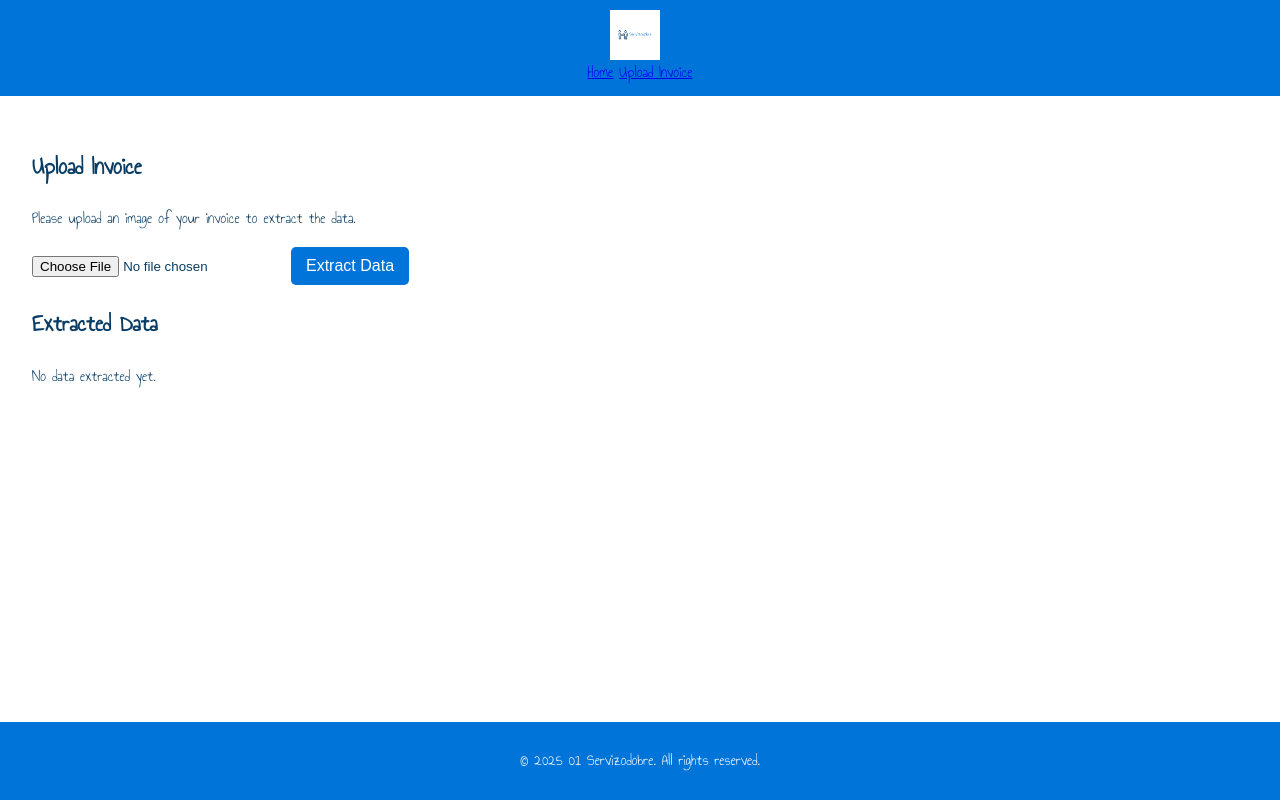
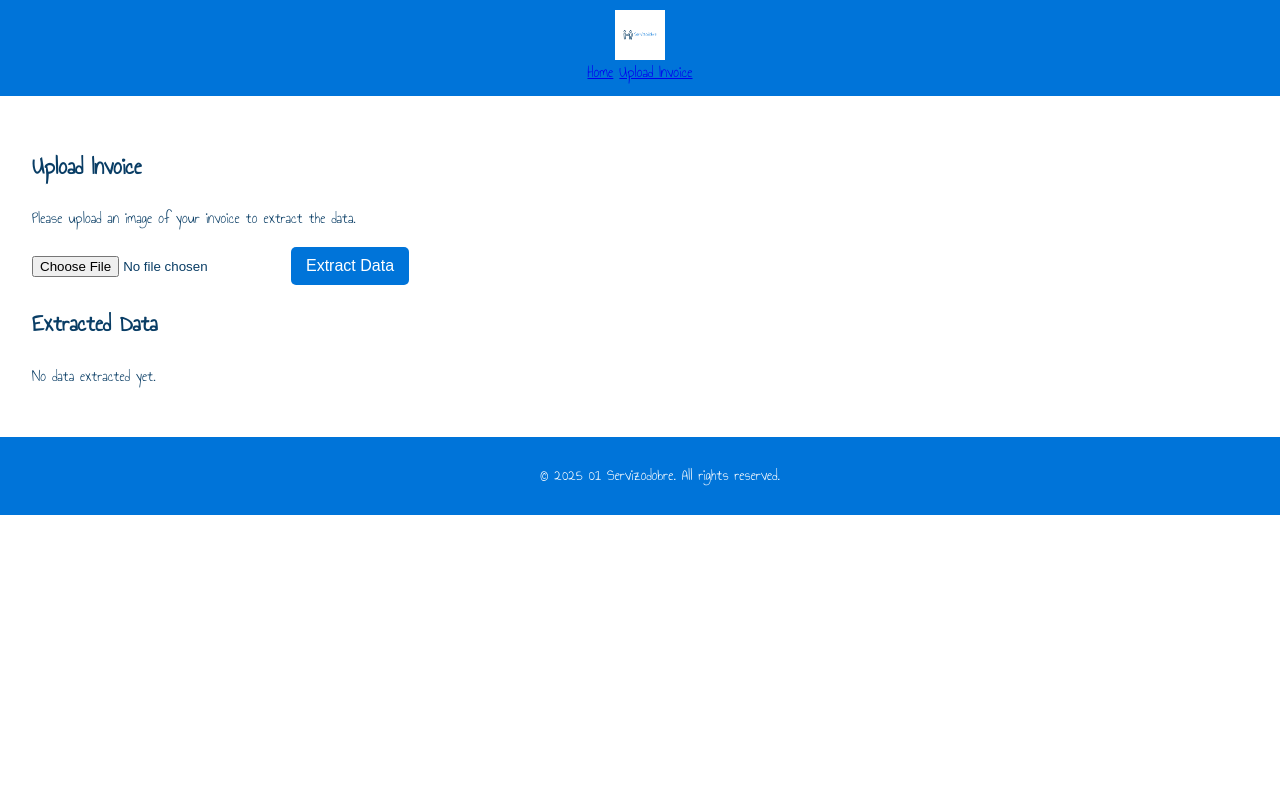
Before and after one commit to servizodobre/servizodobre.github.io, a Flask app: template templates/invoices.html in a window 1280 px wide. Run offline with Flask 3, Linux system fonts and the light colour scheme; the template is opened without the code that fills it, so the values that code supplies are empty.

Commit message:
correcting style for index

```diff
--- a/index.html
+++ b/index.html
@@ -16,7 +16,7 @@
                 <a href="#clients">Clients</a>
                 <a href="#contact">Contact</a>
                 <a href="invoices.html">Invoices</a>
-                <a href="login.html">Login</a>
+                <a href="templates/login.html">Login</a>
             </nav>
         </div>
     </header>
--- a/static/css/styles.css
+++ b/static/css/styles.css
@@ -10,7 +10,7 @@
 /* Import the font from the fonts directory */
 @font-face {
     font-family: 'CustomFont';
-    src: url('fonts/Annie\ Use\ Your\ Telescope.ttf') format('truetype');
+    src: url('static/fonts/Annie\ Use\ Your\ Telescope.ttf') format('truetype');
     font-weight: normal;
     font-style: normal;
 }
@@ -22,14 +22,28 @@ body {
     line-height: 1.6;
     background-color: var(--background-color);
     color: var(--text-color);
+    display: flex;
+    flex-direction: column;
+    min-height: 100vh; /* Ensure the body takes full height */
+    box-sizing: border-box; /* Include padding and border in element's total width and height */
 }
 
 /* Header and footer styles */
-header, footer {
+header {
     background-color: var(--primary-color);
     color: white;
     text-align: center;
-    padding: 10px 0;
+    padding: 10px 20px;
+    position: relative;
+}
+
+footer {
+    background-color: var(--primary-color);
+    color: white;
+    text-align: center;
+    padding: 10px 20px;
+    position: relative;
+    width: 100%;
 }
 
 /* Logo styling */
@@ -38,7 +52,7 @@ header, footer {
     height: auto;
     display: inline-block;
     vertical-align: middle;
-    margin-right: 10px;
+    margin-right: 0;
 }
 
 /* Header title styling */
@@ -51,12 +65,6 @@ header h1 {
 
 main {
     padding: 2rem;
-}
-
-footer {
-    position: fixed;
-    bottom: 0;
-    width: 100%;
 }
 
 button {
```
